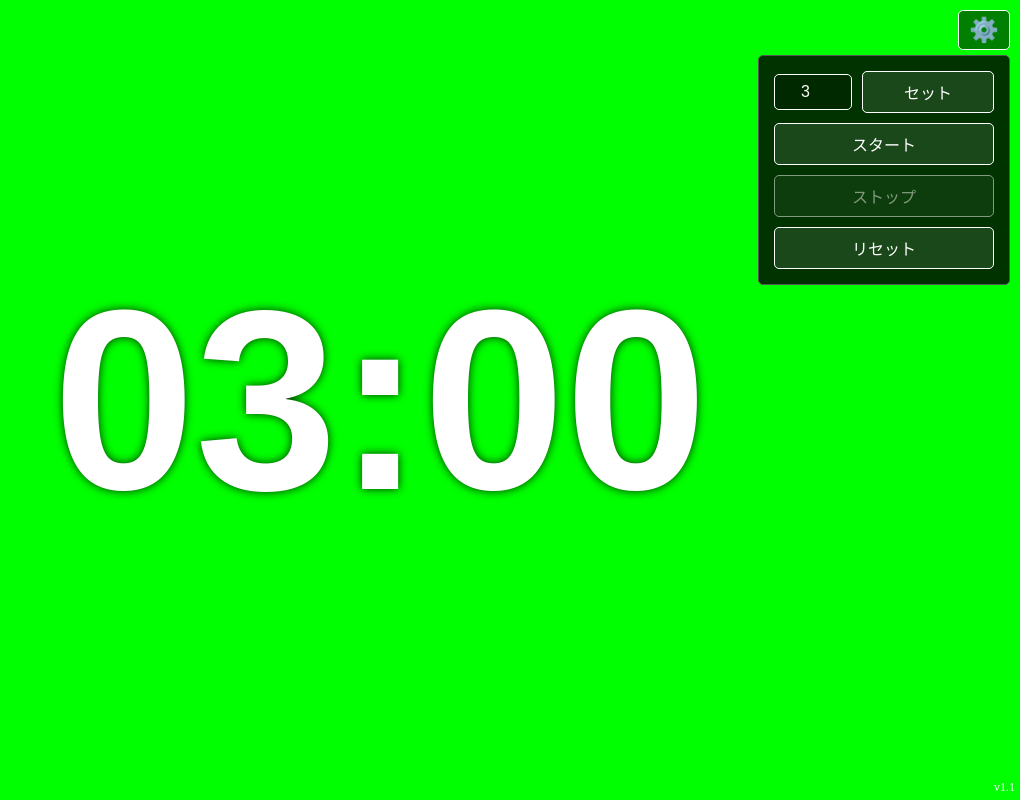
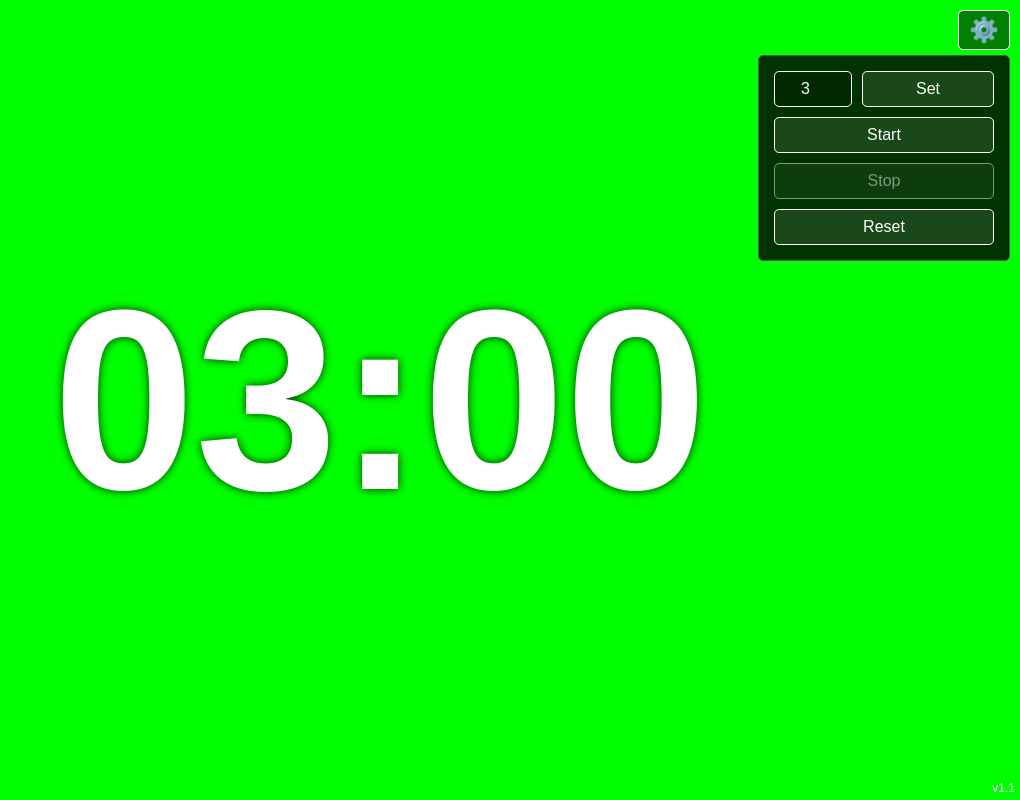
Before and after one commit to trycycle/visual-timer, a plain HTML site: page index.html in a window 1280 px wide. Both pictures are taken after a click on the button "⚙️". Shown: the whole page, without its empty margins (260-1280 px from the left). Drawn offline with Linux system fonts and the light colour scheme; a web font is replaced by a local one.

Commit message:
Converted to English

```diff
--- a/index.html
+++ b/index.html
@@ -19,13 +19,13 @@
     <button id="toggle-button">⚙️</button>
     <div id="menu">
       <div class="time-input">
-        <input type="number" id="minutes-input" value="3" min="1" placeholder="分">
-        <button id="set-time">セット</button>
+        <input type="number" id="minutes-input" value="3" min="1" placeholder="min">
+        <button id="set-time">Set</button>
       </div>
       <div class="buttons">
-        <button id="start">スタート</button>
-        <button id="stop">ストップ</button>
-        <button id="reset">リセット</button>
+        <button id="start">Start</button>
+        <button id="stop">Stop</button>
+        <button id="reset">Reset</button>
       </div>
     </div>
   </div>
--- a/script.js
+++ b/script.js
@@ -1,162 +1,181 @@
-let TOTAL_SECONDS = 180;
-let timerId;
-let timeLeft = TOTAL_SECONDS;
+const visualTimer = {
+  // --- Configuration ---
+  DEFAULT_MINUTES: 3,
+  MAX_MINUTES: 999,
+  ACTIVE_TILE_CLASS: 'lime',
 
-const timerElement = document.getElementById('timer');
-const tilesContainer = document.getElementById('tiles-container');
-const startButton = document.getElementById('start');
-const stopButton = document.getElementById('stop');
-const resetButton = document.getElementById('reset');
-const minutesInput = document.getElementById('minutes-input');
-const setTimeButton = document.getElementById('set-time');
-const toggleButton = document.getElementById('toggle-button');
-const menu = document.getElementById('menu');
+  // --- State ---
+  totalSeconds: 0,
+  timeLeft: 0,
+  timerId: null,
 
-function getFactors(num) {
+  // --- Cached DOM Elements ---
+  elements: {
+    timer: document.getElementById('timer'),
+    tilesContainer: document.getElementById('tiles-container'),
+    uiContainer: document.querySelector('.ui-container'),
+    startButton: document.getElementById('start'),
+    stopButton: document.getElementById('stop'),
+    resetButton: document.getElementById('reset'),
+    minutesInput: document.getElementById('minutes-input'),
+    setTimeButton: document.getElementById('set-time'),
+    toggleButton: document.getElementById('toggle-button'),
+    menu: document.getElementById('menu'),
+  },
+
+  // --- Core Functions ---
+  init() {
+    this.totalSeconds = this.DEFAULT_MINUTES * 60;
+    this.elements.minutesInput.value = this.DEFAULT_MINUTES;
+    this.addEventListeners();
+    this.createTiles();
+    this.resetTimer();
+  },
+
+  getFactors(num) {
     const factors = [];
     for (let i = 1; i <= Math.sqrt(num); i++) {
       if (num % i === 0) {
-            factors.push({w: num / i, h: i});
+        factors.push({ w: num / i, h: i });
         if (i * i !== num) {
-                factors.push({w: i, h: num / i});
+          factors.push({ w: i, h: num / i });
         }
       }
     }
     return factors;
-}
+  },
 
-function calculateLayout() {
-    const factors = getFactors(TOTAL_SECONDS);
-    if (factors.length === 0) return {w: TOTAL_SECONDS, h: 1}; // Fallback for prime numbers
+  calculateLayout() {
+    const factors = this.getFactors(this.totalSeconds);
+    if (factors.length === 0) return { w: this.totalSeconds, h: 1 };
 
     const windowRatio = window.innerWidth / window.innerHeight;
     let bestLayout = factors[0];
-    let minRatioDiff = Math.abs((bestLayout.w / bestLayout.h) - windowRatio);
+    let minRatioDiff = Math.abs(bestLayout.w / bestLayout.h - windowRatio);
 
     for (let i = 1; i < factors.length; i++) {
-        const ratioDiff = Math.abs((factors[i].w / factors[i].h) - windowRatio);
+      const ratioDiff = Math.abs(factors[i].w / factors[i].h - windowRatio);
       if (ratioDiff < minRatioDiff) {
         minRatioDiff = ratioDiff;
         bestLayout = factors[i];
       }
     }
     return bestLayout;
-}
+  },
 
-function resizeTiles() {
-    if (TOTAL_SECONDS === 0) return;
+  resizeAndLayout() {
+    if (this.totalSeconds === 0) return;
 
     const vh = window.innerHeight;
-    tilesContainer.style.height = `${vh}px`;
-    document.querySelector('.ui-container').style.height = `${vh}px`;
+    this.elements.tilesContainer.style.height = `${vh}px`;
+    this.elements.uiContainer.style.height = `${vh}px`;
 
-    const layout = calculateLayout();
-    tilesContainer.style.gridTemplateColumns = `repeat(${layout.w}, 1fr)`;
-    tilesContainer.style.gridTemplateRows = `repeat(${layout.h}, 1fr)`;
+    const layout = this.calculateLayout();
+    this.elements.tilesContainer.style.gridTemplateColumns = `repeat(${layout.w}, 1fr)`;
+    this.elements.tilesContainer.style.gridTemplateRows = `repeat(${layout.h}, 1fr)`;
+  },
 
-    // Remove individual tile styling
-    const tiles = tilesContainer.children;
+  createTiles() {
+    const container = this.elements.tilesContainer;
+    container.innerHTML = '';
+    const fragment = document.createDocumentFragment();
+    for (let i = 0; i < this.totalSeconds; i++) {
+      const tile = document.createElement('div');
+      tile.classList.add('tile');
+      fragment.appendChild(tile);
+    }
+    container.appendChild(fragment);
+  },
+
+  // --- UI Update Functions ---
+  updateDigitalClock() {
+    const minutes = Math.floor(this.timeLeft / 60).toString().padStart(2, '0');
+    const seconds = (this.timeLeft % 60).toString().padStart(2, '0');
+    this.elements.timer.textContent = `${minutes}:${seconds}`;
+  },
+
+  updateTiles() {
+    const tiles = this.elements.tilesContainer.children;
+    if (this.timeLeft < this.totalSeconds) {
+      if (tiles[this.timeLeft]) {
+        tiles[this.timeLeft].classList.remove(this.ACTIVE_TILE_CLASS);
+      }
+    } else if (this.timeLeft === this.totalSeconds) {
       for (const tile of tiles) {
-        tile.style.width = '';
-        tile.style.height = '';
+        tile.classList.add(this.ACTIVE_TILE_CLASS);
       }
     }
+  },
 
-function createTiles() {
-    tilesContainer.innerHTML = '';
-    for (let i = 0; i < TOTAL_SECONDS; i++) {
-        const tile = document.createElement('div');
-        tile.classList.add('tile');
-        tilesContainer.appendChild(tile);
+  // --- Timer Control Functions ---
+  startTimer() {
+    if (this.timeLeft <= 0) return;
+    this.elements.menu.classList.remove('show');
+    this.setControlsState(false);
+
+    this.timerId = setInterval(() => {
+      if (this.timeLeft > 0) {
+        this.timeLeft--;
+        this.updateDigitalClock();
+        this.updateTiles();
       }
-}
-
-function updateDigitalClock() {
-  const minutes = Math.floor(timeLeft / 60).toString().padStart(2, '0');
-  const seconds = (timeLeft % 60).toString().padStart(2, '0');
-  timerElement.textContent = `${minutes}:${seconds}`;
-}
-
-function updateTiles() {
-    const tiles = tilesContainer.children;
-    if (timeLeft < TOTAL_SECONDS) {
-        if(tiles[timeLeft]) tiles[timeLeft].classList.remove('lime');
-    }
-    if (timeLeft === TOTAL_SECONDS) {
-         for (const tile of tiles) {
-            tile.classList.add('lime');
-        }
-    }
-}
-
-function startTimer() {
-  if(timeLeft <= 0) return;
-  menu.classList.remove('show');
-  startButton.disabled = true;
-  stopButton.disabled = false;
-  minutesInput.disabled = true;
-  setTimeButton.disabled = true;
-  timerId = setInterval(() => {
-    if (timeLeft > 0) {
-        timeLeft--;
-        updateDigitalClock();
-        updateTiles();
-    }
-    if (timeLeft === 0) {
-      clearInterval(timerId);
+      if (this.timeLeft === 0) {
+        clearInterval(this.timerId);
         alert('Time is up!!');
-      resetTimer(false); // Keep disabled state
+        this.resetTimer(false);
       }
     }, 1000);
+  },
+
+  stopTimer() {
+    clearInterval(this.timerId);
+    this.setControlsState(true);
+  },
+
+  resetTimer(enableControls = true) {
+    clearInterval(this.timerId);
+    this.timeLeft = this.totalSeconds;
+    this.updateDigitalClock();
+    this.updateTiles();
+    this.resizeAndLayout();
+    if (enableControls) {
+      this.setControlsState(true);
     }
+  },
 
-function stopTimer() {
-  clearInterval(timerId);
-  startButton.disabled = false;
-  minutesInput.disabled = false;
-  setTimeButton.disabled = false;
+  setNewTime() {
+    const minutes = parseInt(this.elements.minutesInput.value, 10);
+    if (this.elements.minutesInput.value && minutes > 0 && minutes <= this.MAX_MINUTES) {
+      this.totalSeconds = minutes * 60;
+      this.createTiles();
+      this.resetTimer();
+    } else if (!this.elements.minutesInput.value) {
+      // Do nothing
+    } else {
+      alert(`1から${this.MAX_MINUTES}までの分数を入力してください。`);
+      this.elements.minutesInput.value = this.totalSeconds / 60;
     }
+  },
 
-function resetTimer(enableControls = true) {
-  clearInterval(timerId);
-  timeLeft = TOTAL_SECONDS;
-  updateDigitalClock();
-  updateTiles();
-  resizeTiles();
-  if (enableControls) {
-    startButton.disabled = false;
-    stopButton.disabled = true;
-    minutesInput.disabled = false;
-    setTimeButton.disabled = false;
-  }
-}
+  setControlsState(enabled) {
+      this.elements.startButton.disabled = !enabled;
+      this.elements.stopButton.disabled = enabled;
+      this.elements.minutesInput.disabled = !enabled;
+      this.elements.setTimeButton.disabled = !enabled;
+  },
 
-function setNewTime() {
-    const minutes = parseInt(minutesInput.value, 10);
-    if (minutesInput.value && minutes > 0 && minutes <= 999) { // Add a reasonable limit
-        TOTAL_SECONDS = minutes * 60;
-        createTiles();
-        resetTimer();
-        //menu.classList.remove('show');
-    } else if (!minutesInput.value) {
-        // Do nothing if input is empty
-    } else {
-        alert("1から999までの分数を入力してください。");
-        minutesInput.value = TOTAL_SECONDS / 60;
-    }
-}
+  // --- Event Listeners ---
+  addEventListeners() {
+    window.addEventListener('resize', () => this.resizeAndLayout());
+    this.elements.startButton.addEventListener('click', () => this.startTimer());
+    this.elements.stopButton.addEventListener('click', () => this.stopTimer());
+    this.elements.resetButton.addEventListener('click', () => this.resetTimer());
+    this.elements.setTimeButton.addEventListener('click', () => this.setNewTime());
+    this.elements.toggleButton.addEventListener('click', () => {
+      this.elements.menu.classList.toggle('show');
+    });
+  },
+};
 
-// Initial setup
-createTiles();
-resetTimer();
-resizeTiles();
-
-window.addEventListener('resize', resizeTiles);
-startButton.addEventListener('click', startTimer);
-stopButton.addEventListener('click', stopTimer);
-resetButton.addEventListener('click', () => resetTimer());
-setTimeButton.addEventListener('click', setNewTime);
-
-toggleButton.addEventListener('click', () => {
-    menu.classList.toggle('show');
-});
+// --- App Initialization ---
+visualTimer.init();
--- a/style.css
+++ b/style.css
@@ -1,7 +1,19 @@
+:root {
+  --bg-color: #111;
+  --tile-elapsed-color: #333;
+  --tile-active-color: lime;
+  --text-color: white;
+  --menu-bg-color: rgba(0, 0, 0, 0.8);
+  --menu-border-color: #555;
+  --button-bg-color: rgba(255, 255, 255, 0.1);
+  --button-border-color: white;
+  --font-family: 'Doto', sans-serif;
+}
+
 body {
   margin: 0;
-  background-color: #111;
-  /* font-family: 'DotGothic16', sans-serif; */
+  background-color: var(--bg-color);
+  font-family: var(--font-family);
   overflow: hidden; /* Prevent scrollbars */
 }
 
@@ -16,16 +28,16 @@ body {
 }
 
 .tile {
-  background-color: #333; /* Elapsed color */
+  background-color: var(--tile-elapsed-color);
   box-sizing: border-box;
 }
 
 .tile.lime {
-  background-color: lime;
+  background-color: var(--tile-active-color);
 }
 
 .ui-container {
-    position: absolute; /* Changed from relative */
+  position: absolute;
   top: 0;
   left: 0;
   z-index: 1;
@@ -33,16 +45,16 @@ body {
   flex-direction: column;
   justify-content: center;
   align-items: center;
-    width: 100vw; /* Changed from 100% */
+  width: 100vw;
   height: 100vh;
-    color: white;
-    pointer-events: none; /* Allow clicks to pass through */
+  color: var(--text-color);
+  pointer-events: none;
 }
+
 #timer {
-  font-family: 'Doto', sans-serif;
   font-size: 20vw;
   font-weight: 900;
-  text-shadow: 0 0 10px rgba(0,0,0,0.8);
+  text-shadow: 0 0 10px rgba(0, 0, 0, 0.8);
 }
 
 #toggle-menu-container {
@@ -50,7 +62,7 @@ body {
   top: 10px;
   right: 10px;
   z-index: 2;
-    pointer-events: auto; /* Enable clicks for the menu */
+  pointer-events: auto;
 }
 
 #toggle-button {
@@ -58,8 +70,8 @@ body {
   padding: 5px 10px;
   cursor: pointer;
   background-color: rgba(0, 0, 0, 0.5);
-    border: 1px solid white;
-    color: white;
+  border: 1px solid var(--button-border-color);
+  color: var(--text-color);
   border-radius: 5px;
 }
 
@@ -68,10 +80,10 @@ body {
   position: absolute;
   right: 0;
   top: 45px;
-    background-color: rgba(0, 0, 0, 0.8);
+  background-color: var(--menu-bg-color);
   padding: 15px;
   border-radius: 5px;
-    border: 1px solid #555;
+  border: 1px solid var(--menu-border-color);
   width: 220px;
 }
 
@@ -92,18 +104,18 @@ body {
   width: 60px;
   text-align: center;
   border-radius: 5px;
-    border: 1px solid white;
-    background-color: rgba(0,0,0,0.2);
-    color: white;
+  border: 1px solid var(--button-border-color);
+  background-color: rgba(0, 0, 0, 0.2);
+  color: var(--text-color);
 }
 
 #menu button {
   font-size: 1rem;
   padding: 8px 12px;
   cursor: pointer;
-    background-color: rgba(255, 255, 255, 0.1);
-    border: 1px solid white;
-    color: white;
+  background-color: var(--button-bg-color);
+  border: 1px solid var(--button-border-color);
+  color: var(--text-color);
   border-radius: 5px;
   width: 100%;
 }
@@ -124,6 +136,6 @@ body {
   bottom: 5px;
   right: 5px;
   font-size: 12px;
-  color: white;
+  color: var(--text-color);
   z-index: 10;
 }
```
Lines whose indentation alone changed are shown as unchanged.
